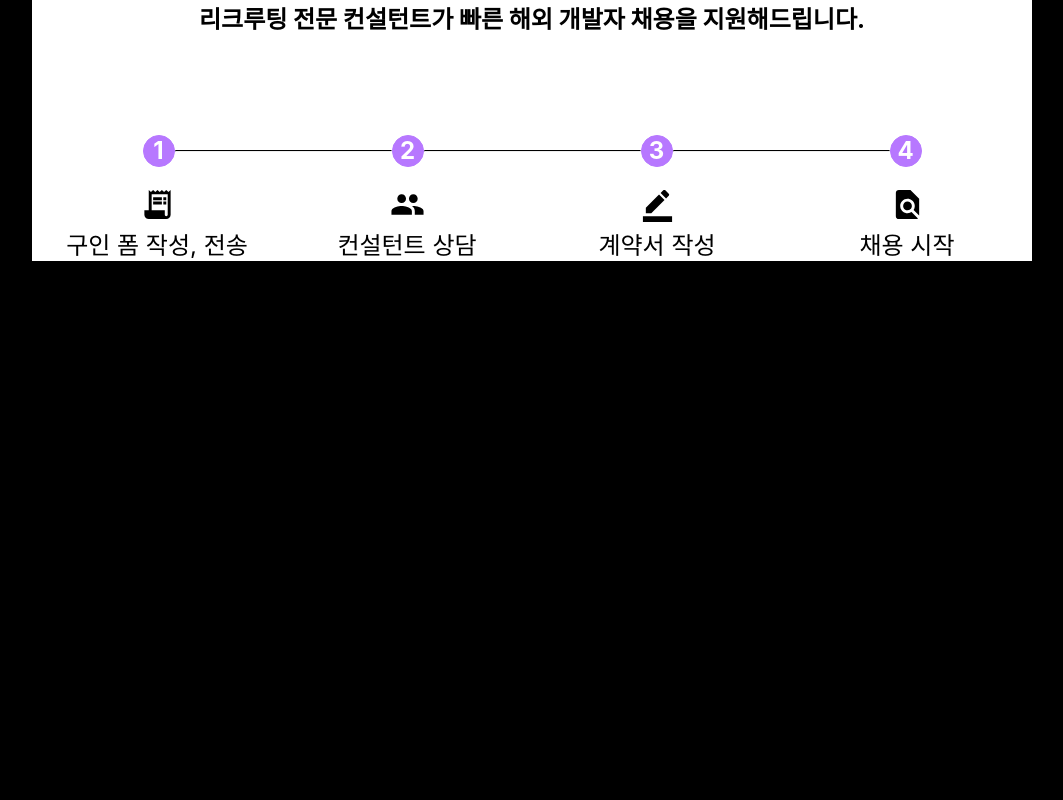
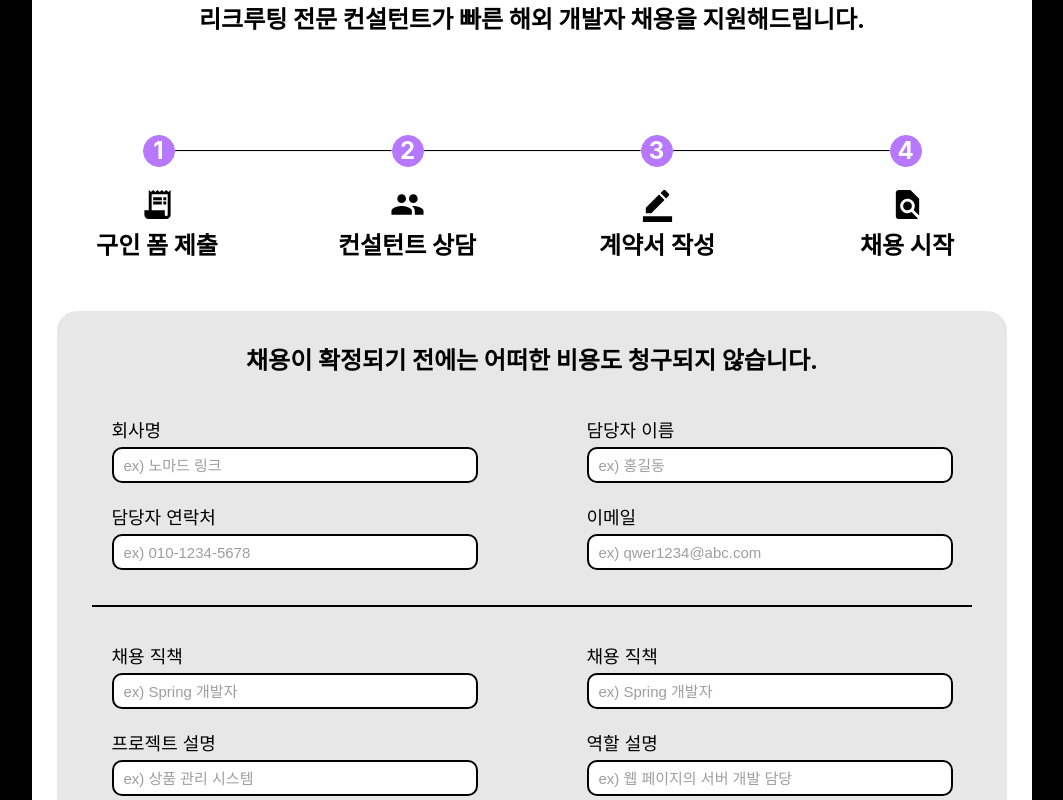
Before and after one commit to yhuj79/Nomad-Link-Client, a React (Create React App) app in the folder client/: page / in a window 1280 px wide. Shown: the part 300-1100 px from the top of the page, without its empty margins (108-1171 px from the left). Before the commit the page ends 800 px from the top, so only its background shows below. Built offline with nearby package versions, Linux system fonts and the light colour scheme.

Commit message:
RecruitForm (임시)

```diff
--- a/client/src/components/commons/Header.js
+++ b/client/src/components/commons/Header.js
@@ -8,18 +8,18 @@ function Header() {
   return (
     // <HeaderDiv m={m}>
     <HeaderDiv>
-      <nav style={{ display: "flex" }}>
-        <SectionLeft>
+      <Box>
+        <DivLeft>
           <Logo>Nomad Link</Logo>
-        </SectionLeft>
-        <SectionRight>
+        </DivLeft>
+        <DivRight>
           <Search />
           <Login>로그인</Login>
           <Register>회원가입</Register>
-        </SectionRight>
-      </nav>
-      <nav style={{ display: "flex" }}>
-        <SectionLeft>
+        </DivRight>
+      </Box>
+      <Box>
+        <DivLeft>
           <Menu>
             <MenuListIcon sx={muiMenuIcon} />
             <MenuIcon>채용</MenuIcon>
@@ -28,14 +28,14 @@ function Header() {
             <MenuIcon>커뮤니티</MenuIcon>
             <MenuIcon>이벤트</MenuIcon>
           </Menu>
-        </SectionLeft>
-        <SectionRight>
+        </DivLeft>
+        <DivRight>
           <PersonIcon sx={muiServiceIcon} />
           <MenuIcon>개인 서비스</MenuIcon>
           <ApartmentIcon sx={muiServiceIcon} />
           <MenuIcon>기업 서비스</MenuIcon>
-        </SectionRight>
-      </nav>
+        </DivRight>
+      </Box>
     </HeaderDiv>
   );
 }
@@ -43,14 +43,17 @@ const HeaderDiv = styled.header`
   width: 1000px;
   /* background-color: ${(props) => (props.m === 0 ? "green" : "red")}; */
 `;
-const SectionLeft = styled.ul`
+const Box = styled.div`
+  display: flex;
+`;
+const DivLeft = styled.div`
   display: flex;
   align-items: center;
   float: left;
   margin: 20px auto 20px 0;
   padding: 0;
 `;
-const SectionRight = styled.ul`
+const DivRight = styled.div`
   display: flex;
   align-items: center;
   float: right;
@@ -87,9 +90,10 @@ const Register = styled.button`
   border-radius: 20px;
   border: 1px solid #000;
 `;
-const Menu = styled.div`
+const Menu = styled.ul`
   display: flex;
   align-items: center;
+  padding-left: 0;
 `;
 const muiMenuIcon = {
   margin: "auto 10px",
--- a/client/src/components/commons/RecruitState.js
+++ b/client/src/components/commons/RecruitState.js
@@ -6,32 +6,64 @@ import RecruitStartIcon from "@mui/icons-material/FindInPage";
 
 function RecruitState() {
   return (
-    <RecruitStateDiv>
     <Section>
+      <Box>
+        <Circle>1</Circle>
+        <Hr />
+        <Circle>2</Circle>
+        <Hr />
+        <Circle>3</Circle>
+        <Hr />
+        <Circle>4</Circle>
+      </Box>
+      <Box>
+        <Li>
           <ReceiptIcon sx={muiIcon} />
-        <Phase>구인 폼 작성, 전송</Phase>
-      </Section>
-      <Section>
+          <Phase>구인 폼 제출</Phase>
+        </Li>
+        <Li>
           <ConsultIcon sx={muiIcon} />
           <Phase>컨설턴트 상담</Phase>
-      </Section>
-      <Section>
+        </Li>
+        <Li>
           <WriteIcon sx={muiIcon} />
           <Phase>계약서 작성</Phase>
-      </Section>
-      <Section>
+        </Li>
+        <Li>
           <RecruitStartIcon sx={muiIcon} />
           <Phase>채용 시작</Phase>
+        </Li>
+      </Box>
     </Section>
-    </RecruitStateDiv>
   );
 }
-const RecruitStateDiv = styled.div`
+const Section = styled.section`
   text-align: center;
   margin: 20px auto;
+  display: block;
+`;
+const Box = styled.div`
   display: flex;
+  justify-content: center;
+  margin-bottom: 20px;
 `;
-const Section = styled.div`
+const Circle = styled.div`
+  width: 30px;
+  height: 30px;
+  text-align: center;
+  font-size: 24px;
+  font-weight: bold;
+  background-color: #b778ff;
+  color: #fff;
+  border-radius: 100%;
+  border: 1px solid #b778ff;
+`;
+const Hr = styled.hr`
+  width: 215px;
+  border-top: 1px solid #000;
+  margin: 15px 0 15px;
+`;
+const Li = styled.div`
   width: 200px;
   justify-content: center;
   margin: 0 30px 0 30px;
@@ -39,7 +71,7 @@ const Section = styled.div`
 const muiIcon = {
   fontSize: "35px",
 };
-const Phase = styled.li`
+const Phase = styled.h2`
   list-style: none;
   font-size: 24px;
 `;
--- /dev/null
+++ b/client/src/components/units/RecruitForm.js
@@ -0,0 +1,176 @@
+import styled from "styled-components";
+
+function RecruitForm() {
+  return (
+    <Section>
+      <Title>채용이 확정되기 전에는 어떠한 비용도 청구되지 않습니다.</Title>
+      <div>
+        <Flex>
+          <InputDiv>
+            <Label>회사명</Label>
+            <InputS placeholder="ex) 노마드 링크"></InputS>
+          </InputDiv>
+          <InputDiv>
+            <Label>담당자 이름</Label>
+            <InputS placeholder="ex) 홍길동"></InputS>
+          </InputDiv>
+        </Flex>
+        <Flex>
+          <InputDiv>
+            <Label>담당자 연락처</Label>
+            <InputS placeholder="ex) 010-1234-5678"></InputS>
+          </InputDiv>
+          <InputDiv>
+            <Label>이메일</Label>
+            <InputS placeholder="ex) qwer1234@abc.com"></InputS>
+          </InputDiv>
+        </Flex>
+      </div>
+      <Hr />
+      <div>
+        <Flex>
+          <InputDiv>
+            <Label>채용 직책</Label>
+            <InputS placeholder="ex) Spring 개발자"></InputS>
+          </InputDiv>
+          <InputDiv>
+            <Label>채용 직책</Label>
+            <InputS placeholder="ex) Spring 개발자"></InputS>
+          </InputDiv>
+        </Flex>
+        <Flex>
+          <InputDiv>
+            <Label>프로젝트 설명</Label>
+            <InputS placeholder="ex) 상품 관리 시스템"></InputS>
+          </InputDiv>
+          <InputDiv>
+            <Label>역할 설명</Label>
+            <InputS placeholder="ex) 웹 페이지의 서버 개발 담당"></InputS>
+          </InputDiv>
+        </Flex>
+        <Block>
+          <Label>최소 필요 연차</Label>
+          <Label>
+            <Button>0-1</Button>
+            <Button>1-3</Button>
+            <Button>3-6</Button>
+            <Button>6-10</Button>
+            <Button>10+</Button>
+          </Label>
+        </Block>
+      </div>
+      <Hr />
+      <div>
+        <Block>
+          <Label>필수적 기술 스택</Label>
+          <InputL placeholder="ex) Spring, Spring Boot, JPA, Thymeleaf, Lombok, MySQL"></InputL>
+        </Block>
+        <Block>
+          <Label>선택적 기술 스택</Label>
+          <InputL placeholder="ex) AWS EC2, React.JS"></InputL>
+        </Block>
+      </div>
+      <Hr />
+      <div>
+        <Flex>
+          <InputDiv>
+            <Label>채용 공고 상 키워드</Label>
+            <InputS placeholder="ex) Spring Developer"></InputS>
+          </InputDiv>
+          <InputDiv>
+            <Label>연봉 상한선</Label>
+            <InputS placeholder="ex) 연 2500만원"></InputS>
+          </InputDiv>
+        </Flex>
+        <Block>
+          <Label>기타 코멘트</Label>
+          <InputM placeholder="ex) 학사 졸업자 우대"></InputM>
+        </Block>
+      </div>
+      <SendButton>채용 공고 전송하기</SendButton>
+    </Section>
+  );
+}
+const Section = styled.section`
+  width: 950px;
+  text-align: center;
+  margin: 50px auto;
+  background-color: #e7e7e7;
+  border-radius: 20px;
+`;
+const Flex = styled.div`
+  display: flex;
+`;
+const Block = styled.div`
+  margin: 10px 55px;
+`;
+const Hr = styled.hr`
+  margin: 25px 35px;
+  border: 1px solid #000;
+`;
+const InputDiv = styled.div`
+  text-align: center;
+  margin: 10px auto;
+`;
+const Title = styled.h2`
+  padding: 30px;
+`;
+const Label = styled.label`
+  display: block;
+  text-align: left;
+  margin-bottom: 5px;
+  font-size: 18px;
+`;
+const InputS = styled.input`
+  width: 350px;
+  height: 30px;
+  margin: auto;
+  padding-left: 10px;
+  font-size: 15px;
+  border: 2px solid #000;
+  border-radius: 10px;
+
+  ::placeholder {
+    opacity: 0.7;
+  }
+`;
+const InputL = styled.textarea`
+  width: 830px;
+  height: 200px;
+  margin: auto;
+  margin-bottom: 15px;
+  padding-top: 10px;
+  padding-left: 10px;
+  font-family: "Roboto";
+  font-size: 15px;
+  border: 2px solid #000;
+  border-radius: 10px;
+  resize: none;
+
+  ::placeholder {
+    opacity: 0.7;
+  }
+`;
+const InputM = styled(InputS)`
+  width: 830px;
+`;
+const Button = styled.button`
+  background-color: #b1b1b1;
+  margin: 10px 30px 10px 0;
+  padding: 10px;
+  border: 1px solid #b1b1b1;
+  border-radius: 10px;
+  font-size: 18px;
+  font-weight: bold;
+`;
+const SendButton = styled.button`
+  background-color: #000;
+  color: #fff;
+  margin: 30px;
+  padding: 15px;
+  border: 1px solid #000;
+  border-radius: 20px;
+  font-size: 25px;
+  font-weight: bold;
+`;
+export default RecruitForm;
--- a/client/src/components/units/RecruitSummary.js
+++ /dev/null
@@ -1,48 +0,0 @@
-import styled from "styled-components";
-
-function RecruitSummary() {
-  return (
-    <RecruitSummaryDiv>
-      <Title>
-        <h2>간편하게 채용공고를 작성해주세요.</h2>
-        <h2>리크루팅 전문 컨설턴트가 빠른 해외 개발자 채용을 지원해드립니다.</h2>
-      </Title>
-      <NumberLine>
-        <Circle>1</Circle>
-        <Hr />
-        <Circle>2</Circle>
-        <Hr />
-        <Circle>3</Circle>
-        <Hr />
-        <Circle>4</Circle>
-      </NumberLine>
-    </RecruitSummaryDiv>
-  );
-}
-const RecruitSummaryDiv = styled.div`
-  text-align: center;
-`;
-const Title = styled.div`
-  margin: 100px;
-`;
-const NumberLine = styled.div`
-  display: flex;
-  justify-content: center;
-`;
-const Circle = styled.div`
-  width: 30px;
-  height: 30px;
-  text-align: center;
-  font-size: 24px;
-  font-weight: bold;
-  background-color: #B778FF;
-  color: #fff;
-  border-radius: 100%;
-  border: 1px solid #B778FF;
-`;
-const Hr = styled.hr`
-  width: 215px;
-  border-top: 1px solid #000;
-  margin: 15px 0 15px;
-`;
-export default RecruitSummary;
--- a/client/src/pages/PageRecruit.js
+++ b/client/src/pages/PageRecruit.js
@@ -1,14 +1,21 @@
-import React from 'react';
-import RecruitState from '../components/commons/RecruitState';
-import RecruitSummary from '../components/units/RecruitSummary';
+import styled from "styled-components";
+import RecruitState from "../components/commons/RecruitState";
+import RecruitForm from "../components/units/RecruitForm";
 
 function PageRecruit() {
-    return (
-        <div>
-            <RecruitSummary />
-            <RecruitState />
-        </div>
-    );
+  return (
+    <main>
+      <Title>
+        <h2>간편하게 채용공고를 작성해주세요.</h2>
+        <h2>리크루팅 전문 컨설턴트가 빠른 해외 개발자 채용을 지원해드립니다.</h2>
+      </Title>
+      <RecruitState />
+      <RecruitForm />
+    </main>
+  );
 }
-
+const Title = styled.section`
+  margin: 100px;
+  text-align: center;
+`;
 export default PageRecruit;
```
Lines whose indentation alone changed are shown as unchanged.
